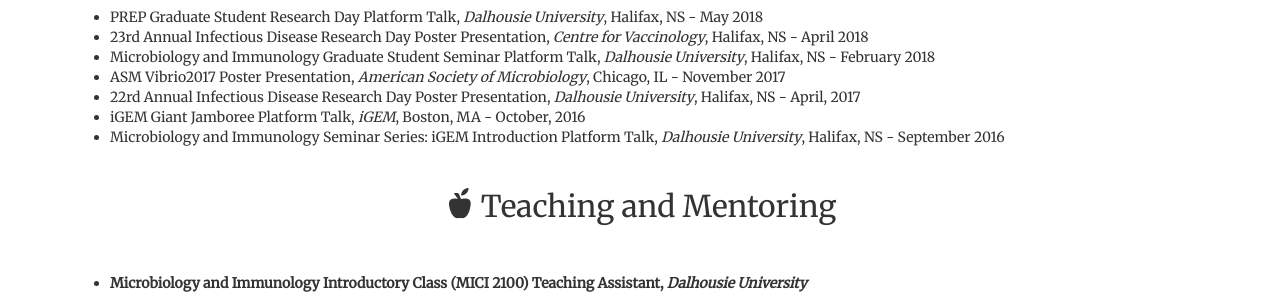
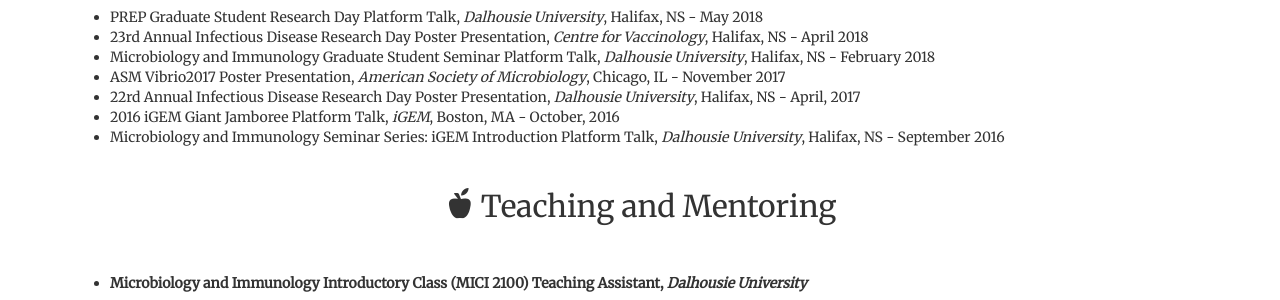
Before and after one commit to LandonGetz/OldCVWebsite, a Jekyll site: the page built from index.md, in a window 1280 px wide and 900 px high, scrolled down 2840 px. Shown: the part 152-452 px from the top of the window. Built offline with Jekyll 4.4.1, drawn with Linux system fonts in a browser that asks for light colours; nearby versions of some CDN libraries.

```diff
--- a/_layouts/default.html
+++ b/_layouts/default.html
@@ -78,7 +78,7 @@
                     </li>
 
                     <li>
-                        <a href="https://landongetz.github.io/blog">Blog</a>
+                        <!!-a href="https://landongetz.github.io/blog">Blog<!!-/a>>
                     </li>
                 </ul>
             </div>
--- a/index.md
+++ b/index.md
@@ -156,7 +156,7 @@ scroll: true
         <li>Microbiology and Immunology Graduate Student Seminar Platform Talk, <i>Dalhousie University</i>, Halifax, NS - February 2018</li>
         <li>ASM Vibrio2017 Poster Presentation, <i>American Society of Microbiology</i>, Chicago, IL - November 2017</li>
         <li>22rd Annual Infectious Disease Research Day Poster Presentation, <i>Dalhousie University</i>, Halifax, NS - April, 2017</li>
-        <li>iGEM Giant Jamboree Platform Talk, <i>iGEM</i>, Boston, MA - October, 2016</li>
+        <li>2016 iGEM Giant Jamboree Platform Talk, <i>iGEM</i>, Boston, MA - October, 2016</li>
         <li>Microbiology and Immunology Seminar Series: iGEM Introduction Platform Talk, <i>Dalhousie University</i>, Halifax, NS - September 2016</li>
     </ul>
     <h2><span class="glyphicon glyphicon-apple" aria-hidden="true"></span> Teaching and Mentoring</h2>
```
